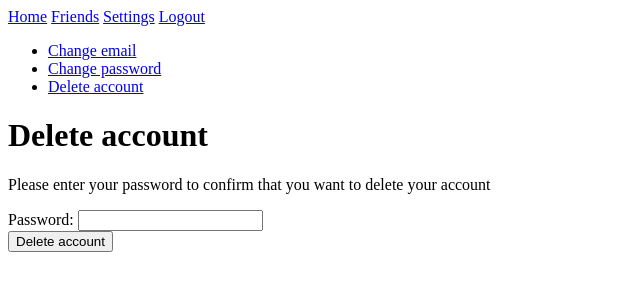
After one commit to abmu/django-htmx-chat-app, a Django app: page /settings/delete/ in a window 1280 px wide. The commit adds this page. Shown: the top 300 px of the page, without its empty margins (0-640 px from the left). Run offline with Django 5.2, Linux system fonts and the light colour scheme; the visitor is signed in with stand-in values (Sample User, id 1).

Commit message:
Allow users to delete their account

```diff
--- a/users/forms.py
+++ b/users/forms.py
@@ -1,29 +1,43 @@
 from django import forms
+from django.contrib.auth import authenticate
 from .models import User
 
 
-class AddForm(forms.Form):
+class AddFriendForm(forms.Form):
     username = forms.CharField()
 
     def clean_username(self):
         entered_username = self.cleaned_data['username']
-        user = self.initial.get('user')
+        self.user = self.initial.get('user')
 
         try:
             self.friend = User.objects.get(username__iexact=entered_username) # __iexact => case insensitive match
         except User.DoesNotExist:
             raise forms.ValidationError('User with this username does not exist')
 
-        if user == self.friend:
+        if self.user == self.friend:
             raise forms.ValidationError('You cannot add yourself as a friend')
 
-        if self.friend in user.friends_mutual:
+        if self.friend in self.user.friends_mutual:
             raise forms.ValidationError('You are already friends with this user')
 
-        if self.friend in user.get_outgoing_requests():
+        if self.friend in self.user.get_outgoing_requests():
             raise forms.ValidationError('You have already sent a friend request to this user')
 
         return entered_username
 
-    def save(self, user):
-        user.friends.add(self.friend)
+    def save(self):
+        self.user.friends.add(self.friend)
+
+
+class DeleteAccountForm(forms.Form):
+    password = forms.CharField(widget=forms.PasswordInput)
+
+    def clean_password(self):
+        entered_password = self.cleaned_data['password']
+        user = self.initial.get('user')
+
+        if not authenticate(username=user.username, password=entered_password):
+            raise forms.ValidationError('Incorrect password entered')
+
+        return entered_password
--- /dev/null
+++ b/users/templates/users/delete_account.html
@@ -0,0 +1,10 @@
+{% extends 'users/settings.html' %}
+{% block subcontent %}
+    <h1>Delete account</h1>
+    <p>Please enter your password to confirm that you want to delete your account</p>
+    <form method="POST" action="{% url 'delete_account' %}">
+        {% csrf_token %}
+        {{ form }}
+        <button type="submit">Delete account</button>
+    </form>
+{% endblock subcontent %}
--- a/users/templates/users/settings.html
+++ b/users/templates/users/settings.html
@@ -8,7 +8,7 @@
             <a href="{% url 'account_change_password' %}">Change password</a>
         </li>
         <li>
-            <a href="#">Delete account</a>
+            <a href="{% url 'delete_account' %}">Delete account</a>
         </li>
     </ul>
 
--- a/users/urls.py
+++ b/users/urls.py
@@ -24,5 +24,6 @@ urlpatterns = [
     path('friends/add/', views.add_friend, name='add_friend'),
     path('settings/', views.settings, name='settings'),
     path('settings/email/', allauth_views.EmailView.as_view(extra_context={'title': 'Change email address'}), name='account_email'),
-    path('settings/password/', allauth_views.PasswordChangeView.as_view(extra_context={'title': 'Change password'}), name='account_change_password')
+    path('settings/password/', allauth_views.PasswordChangeView.as_view(extra_context={'title': 'Change password'}), name='account_change_password'),
+    path('settings/delete/', views.delete_account, name='delete_account')
 ]
--- a/users/views.py
+++ b/users/views.py
@@ -1,8 +1,9 @@
 from django.shortcuts import render, redirect, get_object_or_404
 from django.contrib import messages
+from django.contrib.auth import logout
 from django.contrib.auth.decorators import login_required
 from django.views.decorators.http import require_POST
-from .forms import AddForm
+from .forms import AddFriendForm, DeleteAccountForm
 from .models import User
 
 
@@ -95,12 +96,12 @@ def cancel_outgoing_request(request, user_id):
 @login_required
 def add_friend(request):
     if request.method == 'POST':
-        form = AddForm(request.POST, initial={'user': request.user})
+        form = AddFriendForm(request.POST, initial={'user': request.user})
         if form.is_valid():
-            form.save(request.user)
+            form.save()
             return redirect('add_friend')
     else:
-        form = AddForm()
+        form = AddFriendForm()
 
     return render(request, 'users/add_friend.html', {
         'title': 'Add friend',
@@ -111,3 +112,22 @@ def add_friend(request):
 @login_required
 def settings(request):
     return redirect('account_email')
+
+
+@login_required
+def delete_account(request):
+    if request.method == 'POST':
+        form = DeleteAccountForm(request.POST, initial={'user': request.user})
+        if form.is_valid():
+            user = request.user
+            logout(request)
+            user.delete()
+            messages.success(request, 'Your account has successfully been deleted')
+            return redirect('chat_home')
+    else:
+        form = DeleteAccountForm()
+
+    return render(request, 'users/delete_account.html', {
+        'title': 'Delete account',
+        'form': form
+    })
```
